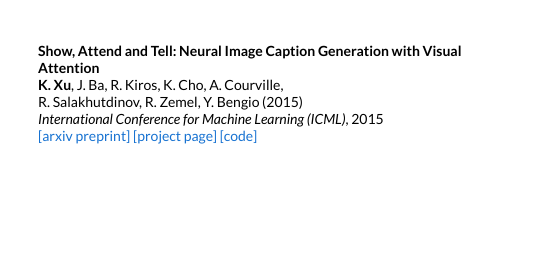
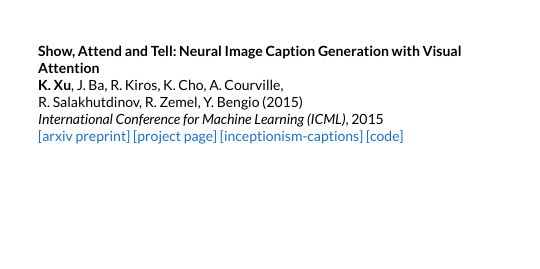
Before and after one commit to kelvinxu/kelvinxu.github.io, a plain HTML site: page index.html in a window 1280 px wide. Shown: the part 340-609 px from the top of the page, 513-1053 px from the left. Drawn offline with Linux system fonts and the light colour scheme.

Commit message:
inceptionism-captions

```diff
--- a/index.html
+++ b/index.html
@@ -107,6 +107,7 @@
                   <i>International Conference for Machine Learning (ICML)</i>, 2015 <br>
                   <a href="http://arxiv.org/abs/1502.03044">[arxiv preprint]</a>
                   <a href="projects/capgen.html">[project page]</a>
+                  <a href="https://www.cs.toronto.edu/~rkiros/inceptionism_captions.html">[inceptionism-captions]</a>
                   <a href="https://github.com/kelvinxu/arctic-captions">[code]</a>
 		</p>
 	      </td>
```
